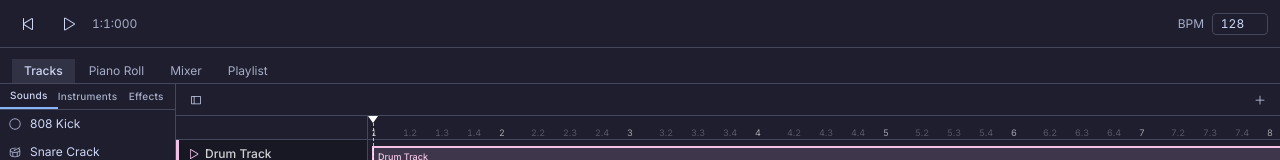
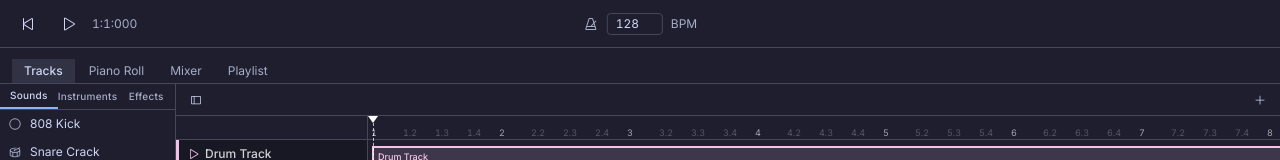
Before and after one commit to ahmoin/note-canvas, a Next.js app: page / in a window 1280 px wide. Shown: the top 160 px of the page. Built offline with nearby package versions, Linux system fonts and the light colour scheme.

Commit message:
feat: move bpm parameter in header and add metronome icon

```diff
--- a/components/transport-bar.tsx
+++ b/components/transport-bar.tsx
@@ -1,6 +1,6 @@
 "use client";
 
-import { PlayIcon, SkipBackIcon, SquareIcon } from "@phosphor-icons/react";
+import { MetronomeIcon, PlayIcon, SkipBackIcon, SquareIcon } from "@phosphor-icons/react";
 import { Button } from "@/components/ui/button";
 import { useDAWStore } from "@/lib/store";
 
@@ -8,7 +8,7 @@ export function TransportBar() {
 	const { isPlaying, togglePlay, bpm, setBpm, currentTick } = useDAWStore();
 
 	return (
-		<div className="flex h-12 shrink-0 items-center gap-2 border-b bg-background px-3">
+		<div className="relative flex h-12 shrink-0 items-center gap-2 border-b bg-background px-3">
 			<Button variant="ghost" size="icon" className="size-8">
 				<SkipBackIcon className="size-4" />
 			</Button>
@@ -31,8 +31,8 @@ export function TransportBar() {
 					{String(Math.floor(currentTick % 192)).padStart(3, "0")}
 				</span>
 			</div>
-			<div className="ml-auto flex items-center gap-2">
-				<span className="text-xs text-muted-foreground">BPM</span>
+			<div className="absolute left-1/2 flex -translate-x-1/2 items-center gap-2">
+				<MetronomeIcon className="size-4 text-muted-foreground" />
 				<input
 					type="number"
 					min={20}
@@ -41,6 +41,7 @@ export function TransportBar() {
 					onChange={(e) => setBpm(Number(e.target.value))}
 					className="w-14 rounded border bg-transparent px-1.5 py-0.5 text-center text-xs tabular-nums focus:outline-none focus:ring-1 focus:ring-ring"
 				/>
+				<span className="text-xs text-muted-foreground">BPM</span>
 			</div>
 		</div>
 	);
```
